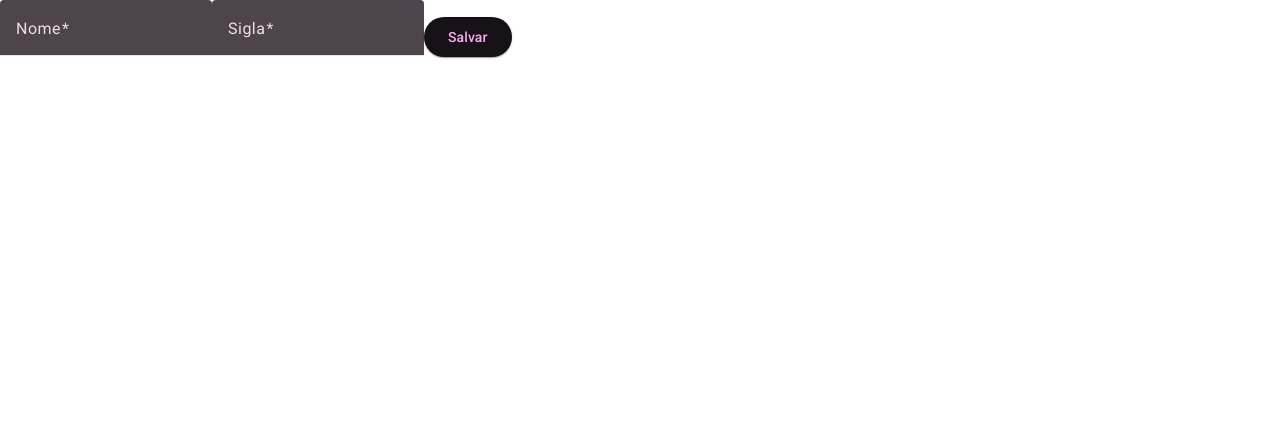
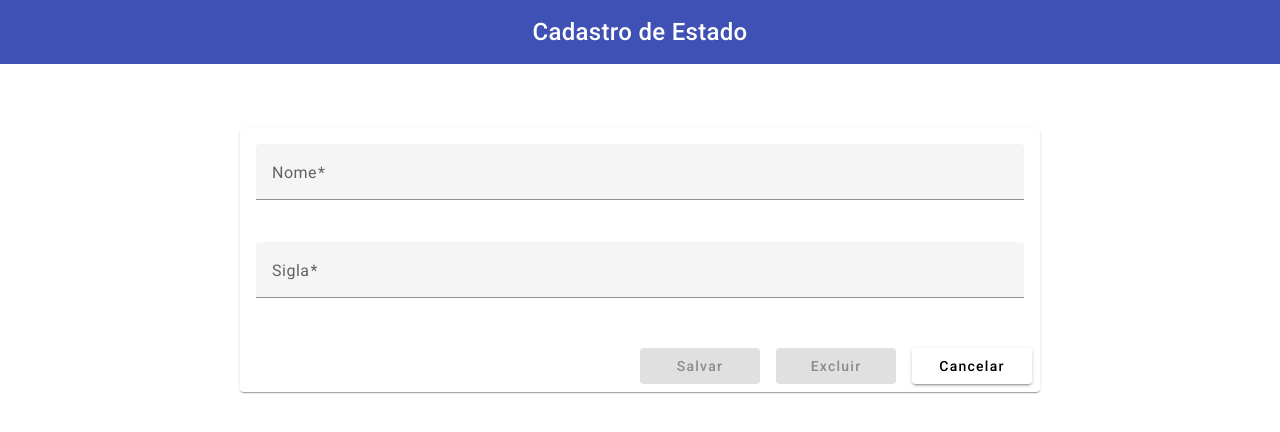
Before and after one commit to aleksoncastro/CyberDragon, an Angular app: page /estados/new in a window 1280 px wide. Shown: the top 432 px of the page. Built offline with nearby package versions, Linux system fonts and the light colour scheme.

Commit message:
Atualização estados

```diff
--- a/angular.json
+++ b/angular.json
@@ -27,7 +27,7 @@
               }
             ],
             "styles": [
-              "@angular/material/prebuilt-themes/magenta-violet.css",
+              "@angular/material/prebuilt-themes/indigo-pink.css",
               "src/styles.css"
             ],
             "scripts": []
@@ -86,7 +86,7 @@
               }
             ],
             "styles": [
-              "@angular/material/prebuilt-themes/magenta-violet.css",
+              "@angular/material/prebuilt-themes/indigo-pink.css",
               "src/styles.css"
             ],
             "scripts": []
--- a/src/app/app.routes.ts
+++ b/src/app/app.routes.ts
@@ -4,10 +4,12 @@ import { EstadoFormComponent } from './components/estado/estado-form/estado-form
 import { UsuarioFormClienteComponent } from './components/usuario/usuario-form-cliente/usuario-form-cliente.component';
 import { MunicipioListComponent } from './components/municipio/municipio-list/municipio-list.component';
 import { MunicipioFormComponent } from './components/municipio/municipio-form/municipio-form.component';
+import { estadoResolver } from './components/estado/estado-resolver';
 
 export const routes: Routes = [
     {path: 'estados', component: EstadoListComponent, title: 'Lista de Estados'},
     {path: 'estados/new', component: EstadoFormComponent, title: 'Novo Estado'},
+    {path: 'estados/edit/:id', component: EstadoFormComponent, resolve: {estado: estadoResolver}},
     {path: 'usuarios/new', component: UsuarioFormClienteComponent, title: 'Novo Cliente'},
     {path: 'municipios', component: MunicipioListComponent, title: 'Lista de Municípios'},
     {path: 'municipios/new', component: MunicipioFormComponent, title: 'Novo Município'},
--- a/src/app/components/estado/estado-form/estado-form.component.css
+++ b/src/app/components/estado/estado-form/estado-form.component.css
@@ -0,0 +1,37 @@
+.toolbar-title {
+    display: flex;
+    justify-content: center;
+    font-size: x-large;
+}
+
+/* mat-form-field */
+.full-width-input {
+    width: 100%;
+    margin-bottom: 20px;
+}
+
+mat-card {
+    max-width: 800px;
+    margin: 2rem auto;
+    /* Centraliza horizontalmente */
+}
+
+mat-card-actions {
+    display: flex;
+    justify-content: flex-end;
+}
+
+/* para a div */
+.form-container {
+    padding: 2rem;
+}
+
+button[mat-raised-button] {
+    width: 120px;
+    /* tamanho do botão */
+}
+
+button[mat-raised-button]:not(:last-child) {
+    margin-right: 1rem;
+    /* adiciona margem à direita de todos os botões, exceto o último */
+}
--- a/src/app/components/estado/estado-form/estado-form.component.html
+++ b/src/app/components/estado/estado-form/estado-form.component.html
@@ -1,6 +1,9 @@
-
-<form [formGroup]="formGroup" (ngSubmit)="onSubmit()">
-    <mat-form-field appearance="fill">
+<mat-toolbar color="primary" class="toolbar-title">Cadastro de Estado</mat-toolbar>
+<div class="form-container">
+    <mat-card>
+        <mat-card-content>
+            <form [formGroup]="formGroup">
+                <mat-form-field appearance="fill" class="full-width-input">
                     <mat-label>Nome</mat-label>
                     <input matInput type="text" formControlName="nome">
                     <mat-error *ngIf="formGroup.get('nome') &&
@@ -9,7 +12,7 @@
                         O nome é obrigatório.
                     </mat-error>
                 </mat-form-field>
-    <mat-form-field appearance="fill">
+                <mat-form-field appearance="fill" class="full-width-input">
                     <mat-label>Sigla</mat-label>
                     <input matInput type="text" formControlName="sigla">
                     <mat-error *ngIf="formGroup.get('sigla') &&
@@ -19,8 +22,25 @@
                     </mat-error>
                 </mat-form-field>
 
-    <button mat-raised-button color="primary" type="submit">
+            </form>
+        </mat-card-content>
+            <mat-card-actions>
+                <button mat-raised-button
+                color="primary"
+                (click)="salvar()"
+                [disabled]="formGroup.invalid">
                 Salvar
                 </button>
-
-</form>
+                <button mat-raised-button
+                color="warn"
+                (click)="excluir()"
+                [disabled]="formGroup.invalid">
+                Excluir
+                </button>
+                <button mat-raised-button
+                routerLink="/estados">
+                Cancelar
+                </button>
+            </mat-card-actions>
+    </mat-card>
+</div>
--- a/src/app/components/estado/estado-form/estado-form.component.ts
+++ b/src/app/components/estado/estado-form/estado-form.component.ts
@@ -1,18 +1,20 @@
 import { Component } from '@angular/core';
 import { FormBuilder, FormGroup, ReactiveFormsModule, Validators } from '@angular/forms';
 import { EstadoService } from '../../../services/estado.service';
-import { Router } from '@angular/router';
+import { ActivatedRoute, Router } from '@angular/router';
 import { MatFormFieldModule } from '@angular/material/form-field';
 import { MatInputModule } from '@angular/material/input';
 import { MatButtonModule } from '@angular/material/button';
 import { NgIf } from '@angular/common';
 import { MatToolbarModule } from '@angular/material/toolbar';
 import { MatIconModule } from '@angular/material/icon';
+import { MatCardModule } from '@angular/material/card';
+import { Estado } from '../../../models/estado.model';
 
 @Component({
   selector: 'app-estado-form',
   imports: [NgIf, ReactiveFormsModule, MatFormFieldModule, MatInputModule,
-    MatButtonModule, MatToolbarModule, MatIconModule],
+    MatButtonModule, MatToolbarModule, MatIconModule, MatCardModule],
   templateUrl: './estado-form.component.html',
   styleUrl: './estado-form.component.css'
 })
@@ -21,28 +23,55 @@ export class EstadoFormComponent {
 
   constructor(private formBuilder: FormBuilder,
     private estadoService: EstadoService,
-    private router: Router) {
+    private router: Router,
+    private activatedRoute: ActivatedRoute) {
+
+      const estado: Estado = this.activatedRoute.snapshot.data['estado'];
 
     this.formGroup = this.formBuilder.group({
+      id:[(estado && estado.id) ? estado.id : null],
       nome: ['', Validators.required],
       sigla: ['', Validators.required],
     })
 
   }
 
-  onSubmit() {
+  salvar() {
     if (this.formGroup.valid) {
-      const novoEstado = this.formGroup.value;
-      this.estadoService.insert(novoEstado).subscribe({
-        next: (estadoCadastrado) => {
-          console.log(JSON.stringify(estadoCadastrado));
-          //this.router.navigateByUrl('/estados');
-        },
-        error: (e) => {
-          console.log('Erro ao gravar' + JSON.stringify(e));
-        }
-      })
+      const estado = this.formGroup.value;
+      if (estado.id == null) {
+        this.estadoService.insert(estado).subscribe({
+          next: (estadoCadastrado) => {
+            this.router.navigateByUrl('/estados');
+          },
+          error: (errorResponse) => {
+            //tratar erros da api
+            console.log('Erro ao incluir' + JSON.stringify(errorResponse));
+          }
+        });
+      } else {
+        this.estadoService.update(estado).subscribe({
+          next: (estadoAlterado) => {
+            this.router.navigateByUrl('/estados');
+          }
+        });
+      }
     }
   }
 
+  excluir() {
+    if (this.formGroup.valid) {
+      const estado = this.formGroup.value;
+      if (estado.id != null) {
+        this.estadoService.delete(estado).subscribe({
+          next: () => {
+            this.router.navigateByUrl('/estados');
+          },
+          error: (err) => {
+            console.log('Erro ao excluir' + JSON.stringify(err));
+          }
+        });
+      }
+    }
+  }
 }
--- a/src/app/components/estado/estado-list/estado-list.component.html
+++ b/src/app/components/estado/estado-list/estado-list.component.html
@@ -1,7 +1,7 @@
 <mat-toolbar color="primary">
     <div class="flex-container">
         <span class="toolbar-title"> Controle de Estados </span>
-        <button mat-fab class="accent" routerLink="estados/new">
+        <button mat-fab class="accent" routerLink="/estados/new">
         <mat-icon>add</mat-icon>
         </button>
     </div>
@@ -36,7 +36,7 @@
                 routerLink="/estados/edit/{{element.id}}">
                 <mat-icon>edit</mat-icon>
             </button>
-            <button mat-icon-button color="warm">
+            <button mat-icon-button color="warn">
                 <mat-icon>delete</mat-icon>
             </button>
         </td>
--- /dev/null
+++ b/src/app/components/estado/estado-resolver.ts
@@ -0,0 +1,9 @@
+import { ActivatedRouteSnapshot, ResolveFn, RouterStateSnapshot } from '@angular/router';
+import { inject } from '@angular/core';
+import { EstadoService } from '../../services/estado.service';
+import { Estado } from '../../models/estado.model';
+
+export const estadoResolver: ResolveFn<Estado> =
+  (route: ActivatedRouteSnapshot, state: RouterStateSnapshot) => {
+    return inject(EstadoService).findById(route.paramMap.get('id')!);
+  };
```
Also changed, not shown: src/app/components/municipio/municipio-list/municipio-list.component.html (line endings or trailing spaces). Lines whose indentation alone changed are shown as unchanged.
